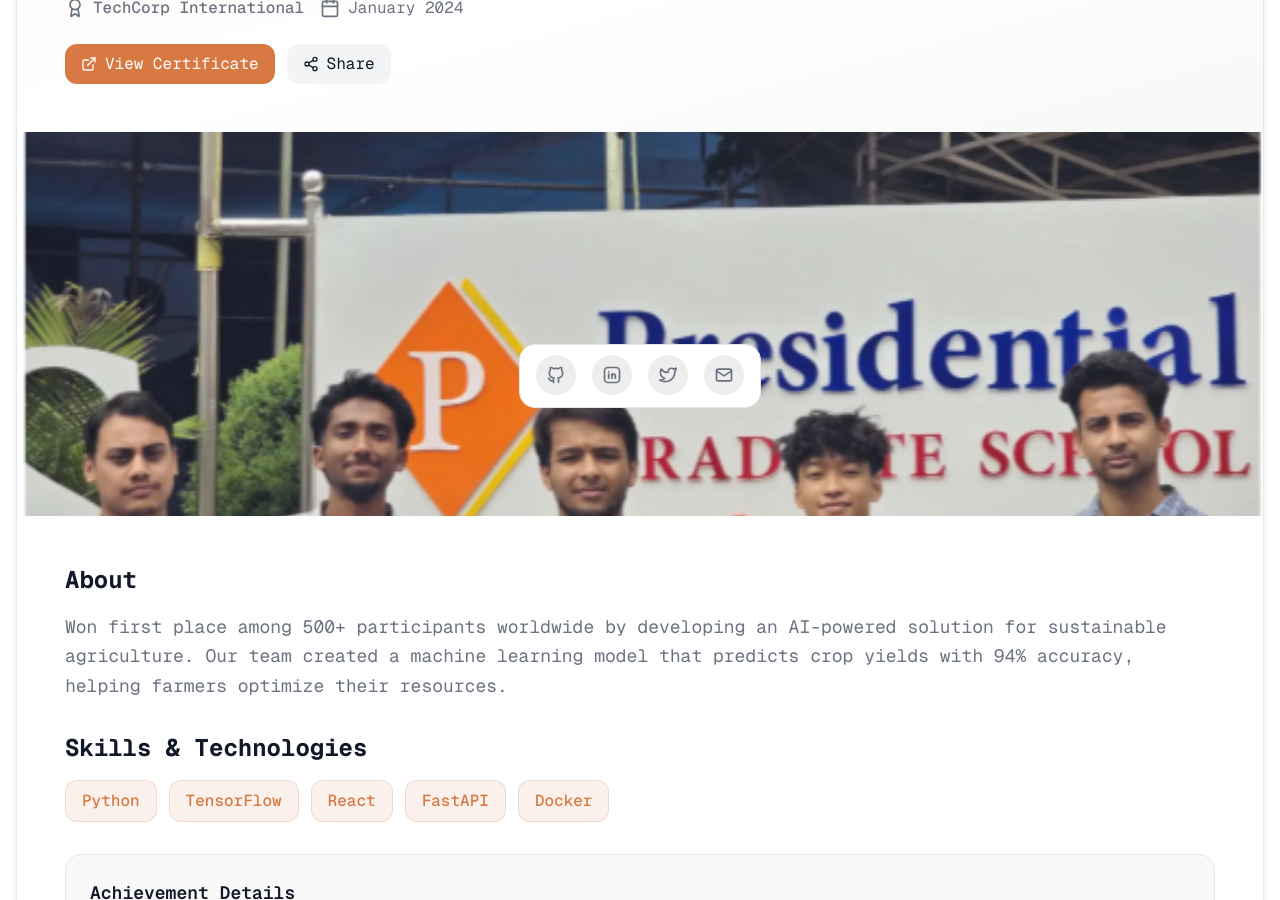
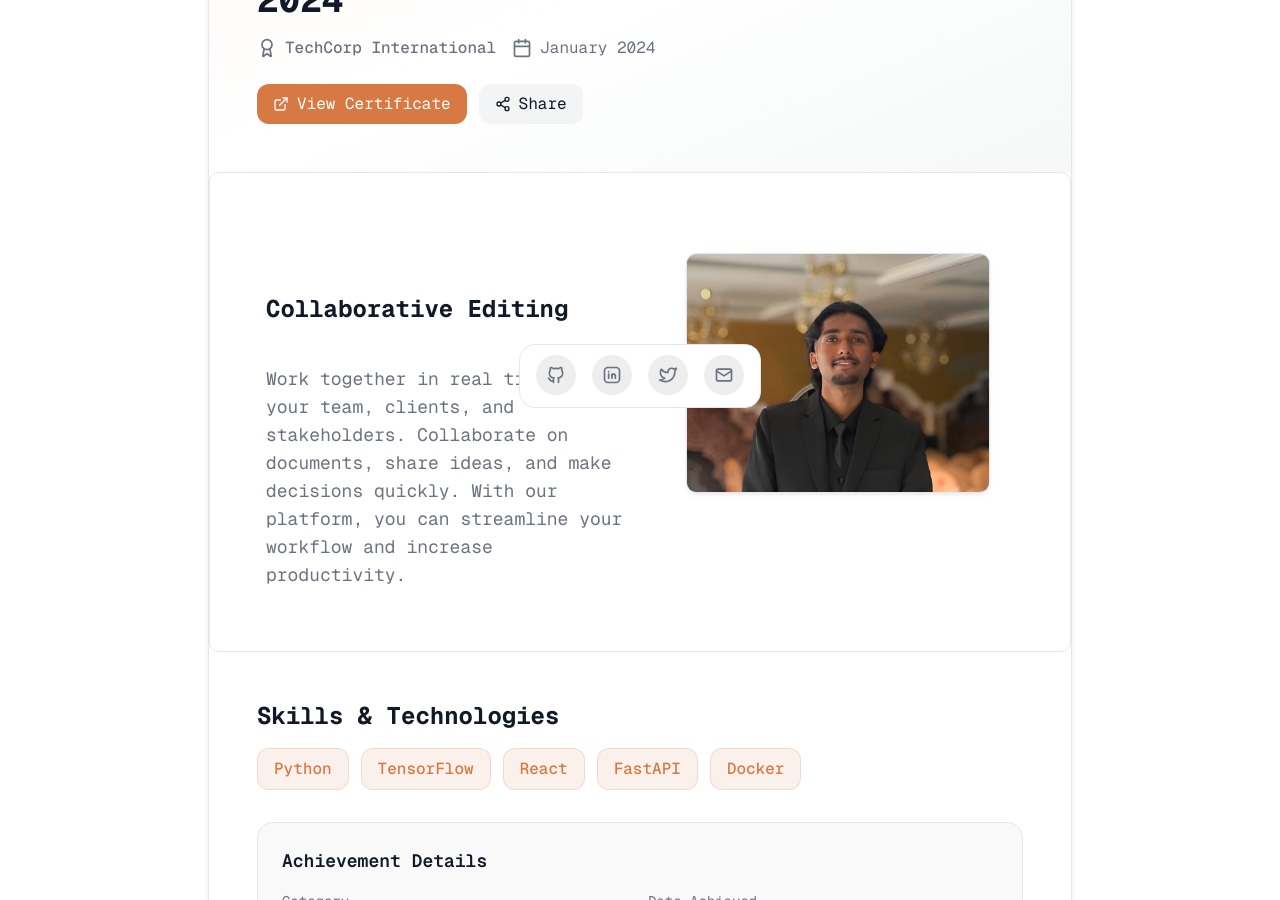
Before and after one commit to AshayaSah/portfolio_website, a Next.js app: page /achievements/hackathon-winner-2024 in a window 1280 px wide. Shown: the part 360-1260 px from the top of the page. Built offline with nearby package versions, Linux system fonts and the light colour scheme.

Commit message:
feat: add sticky scroll in achievement page

```diff
--- a/components/ui/sticky-scroll-reveal.tsx
+++ b/components/ui/sticky-scroll-reveal.tsx
@@ -40,15 +40,17 @@ export const StickyScroll = ({
     setActiveCard(closestBreakpointIndex);
   });
 
+  // Using CSS variable references for theme compatibility
   const backgroundColors = [
-    "#0f172a", // slate-900
-    "#000000", // black
-    "#171717", // neutral-900
+    "hsl(var(--primary))",
+    "hsl(var(--muted))",
+    "hsl(var(--accent))",
   ];
+
   const linearGradients = [
-    "linear-gradient(to bottom right, #06b6d4, #10b981)", // cyan-500 to emerald-500
-    "linear-gradient(to bottom right, #ec4899, #6366f1)", // pink-500 to indigo-500
-    "linear-gradient(to bottom right, #f97316, #eab308)", // orange-500 to yellow-500
+    "linear-gradient(to bottom right, hsl(var(--primary)), hsl(var(--secondary)))",
+    "linear-gradient(to bottom right, hsl(var(--accent)), hsl(var(--primary)))",
+    "linear-gradient(to bottom right, hsl(var(--secondary)), hsl(var(--accent)))",
   ];
 
   const [backgroundGradient, setBackgroundGradient] = useState(
@@ -64,8 +66,16 @@ export const StickyScroll = ({
       animate={{
         backgroundColor: backgroundColors[activeCard % backgroundColors.length],
       }}
-      className="relative flex h-[30rem] justify-center space-x-10 overflow-y-auto rounded-md p-10"
+      transition={{
+        duration: 0.5,
+        ease: "easeInOut",
+      }}
+      className="scrollbar-hide relative flex h-[30rem] justify-center space-x-10 overflow-y-auto rounded-md border border-border p-10"
       ref={ref}
+      style={{
+        scrollbarWidth: "none",
+        msOverflowStyle: "none",
+      }}
     >
       <div className="div relative flex items-start px-4">
         <div className="max-w-2xl">
@@ -78,7 +88,7 @@ export const StickyScroll = ({
                 animate={{
                   opacity: activeCard === index ? 1 : 0.3,
                 }}
-                className="text-2xl font-bold text-slate-100"
+                className="text-2xl font-bold text-foreground"
               >
                 {item.title}
               </motion.h2>
@@ -89,7 +99,7 @@ export const StickyScroll = ({
                 animate={{
                   opacity: activeCard === index ? 1 : 0.3,
                 }}
-                className="text-kg mt-10 max-w-sm text-slate-300"
+                className="mt-10 max-w-sm text-lg text-muted-foreground"
               >
                 {item.description}
               </motion.p>
@@ -98,15 +108,26 @@ export const StickyScroll = ({
           <div className="h-40" />
         </div>
       </div>
-      <div
+      <motion.div
         style={{ background: backgroundGradient }}
+        animate={{ background: backgroundGradient }}
+        transition={{
+          duration: 0.5,
+          ease: "easeInOut",
+        }}
         className={cn(
-          "sticky top-10 hidden h-60 w-80 overflow-hidden rounded-md bg-white lg:block",
+          "sticky top-10 hidden h-60 w-80 overflow-hidden rounded-md border border-border shadow-lg lg:block",
           contentClassName,
         )}
       >
         {content[activeCard].content ?? null}
-      </div>
+      </motion.div>
+
+      <style jsx>{`
+        .scrollbar-hide::-webkit-scrollbar {
+          display: none;
+        }
+      `}</style>
     </motion.div>
   );
 };
--- a/data/AchievementsData.ts
+++ b/data/AchievementsData.tsx
@@ -6,6 +6,72 @@ export const achievementsData: Achievement[] = [
     title: "First Place - Global AI Hackathon 2024",
     organization: "TechCorp International",
     date: "January 2024",
+    about: [
+      {
+        title: "Collaborative Editing",
+        description:
+          "Work together in real time with your team, clients, and stakeholders. Collaborate on documents, share ideas, and make decisions quickly. With our platform, you can streamline your workflow and increase productivity.",
+        content: (
+          <div className="flex h-full w-full items-center justify-center bg-[linear-gradient(to_bottom_right,var(--cyan-500),var(--emerald-500))] text-white">
+            <img
+              src="/professional-profile.jpg"
+              width={300}
+              height={300}
+              className="h-full w-full object-cover"
+              alt="linear board demo"
+            />
+          </div>
+        ),
+      },
+      {
+        title: "Real time changes",
+        description:
+          "See changes as they happen. With our platform, you can track every modification in real time. No more confusion about the latest version of your project. Say goodbye to the chaos of version control and embrace the simplicity of real-time updates.",
+        content: (
+          <div className="flex h-full w-full items-center justify-center text-white">
+            <img
+              src="/godawari.jpeg"
+              width={300}
+              height={300}
+              className="h-full w-full object-cover"
+              alt="linear board demo"
+            />
+          </div>
+        ),
+      },
+      {
+        title: "Version control",
+        description:
+          "Experience real-time updates and never stress about version control again. Our platform ensures that you're always working on the most recent version of your project, eliminating the need for constant manual updates. Stay in the loop, keep your team aligned, and maintain the flow of your work without any interruptions.",
+        content: (
+          <div className="flex h-full w-full items-center justify-center bg-[linear-gradient(to_bottom_right,var(--orange-500),var(--yellow-500))] text-white">
+            <img
+              src="/jungle.jpeg"
+              width={300}
+              height={300}
+              className="h-full w-full object-cover"
+              alt="linear board demo"
+            />
+          </div>
+        ),
+      },
+      {
+        title: "Running out of content",
+        description:
+          "Experience real-time updates and never stress about version control again. Our platform ensures that you're always working on the most recent version of your project, eliminating the need for constant manual updates. Stay in the loop, keep your team aligned, and maintain the flow of your work without any interruptions.",
+        content: (
+          <div className="flex h-full w-full items-center justify-center bg-[linear-gradient(to_bottom_right,var(--cyan-500),var(--emerald-500))] text-white">
+            <img
+              src="/maak-arar.jpeg"
+              width={300}
+              height={300}
+              className="h-full w-full object-cover"
+              alt="linear board demo"
+            />
+          </div>
+        ),
+      },
+    ],
     description:
       "Won first place among 500+ participants worldwide by developing an AI-powered solution for sustainable agriculture. Our team created a machine learning model that predicts crop yields with 94% accuracy, helping farmers optimize their resources.",
     category: "competition",
@@ -13,34 +79,6 @@ export const achievementsData: Achievement[] = [
     skills: ["Python", "TensorFlow", "React", "FastAPI", "Docker"],
     link: "https://example.com/certificate",
     images: ["/achievements/kibo.png"],
-  },
-  {
-    id: "aws-solutions-architect",
-    title: "AWS Certified Solutions Architect - Professional",
-    organization: "Amazon Web Services",
-    date: "November 2023",
-    description:
-      "Earned the AWS Solutions Architect Professional certification, demonstrating advanced technical skills and expertise in designing distributed applications and systems on the AWS platform. This certification validates my ability to design and deploy dynamically scalable, highly available, fault-tolerant, and reliable applications.",
-    category: "certification",
-    skills: [
-      "AWS",
-      "Cloud Architecture",
-      "DevOps",
-      "Infrastructure as Code",
-      "Kubernetes",
-    ],
-    link: "https://aws.amazon.com/certification/",
-  },
-  {
-    id: "opensource-contributor-2023",
-    title: "Top Open Source Contributor Award",
-    organization: "GitHub",
-    date: "December 2023",
-    description:
-      "Recognized as a top contributor to major open-source projects, with over 500 contributions made throughout the year. Contributed to popular frameworks and libraries including Next.js, React, and TailwindCSS, helping improve documentation and fix critical bugs.",
-    category: "recognition",
-    skills: ["JavaScript", "TypeScript", "Git", "Open Source", "Documentation"],
-    link: "https://github.com",
   },
   {
     id: "google-developer-expert",
@@ -87,33 +125,6 @@ export const achievementsData: Achievement[] = [
     ],
     link: "https://www.cncf.io/certification/cka/",
   },
-  {
-    id: "best-mentor-2022",
-    title: "Best Technical Mentor Award",
-    organization: "DevMentor Platform",
-    date: "December 2022",
-    description:
-      "Awarded Best Technical Mentor for outstanding contribution to helping junior developers grow their skills. Mentored 50+ developers in full-stack development, conducted weekly coding sessions, and maintained a 4.9/5 satisfaction rating.",
-    category: "recognition",
-    skills: [
-      "Mentoring",
-      "Teaching",
-      "Full-stack Development",
-      "Code Review",
-      "Career Guidance",
-    ],
-  },
-  {
-    id: "startup-hackathon-winner",
-    title: "Winner - Startup Weekend 2022",
-    organization: "Techstars",
-    date: "September 2022",
-    description:
-      "Led a team to win Startup Weekend by pitching and building a SaaS product for remote team collaboration. Developed a working prototype in 54 hours that attracted interest from three potential investors. The product focused on asynchronous video communication for distributed teams.",
-    category: "competition",
-    rank: "Winner",
-    skills: ["Product Management", "Next.js", "WebRTC", "PostgreSQL", "Agile"],
-  },
 ];
 
 // Helper function to get achievement by ID
--- a/pages/Achievement.tsx
+++ b/pages/Achievement.tsx
@@ -1,7 +1,8 @@
 "use client";
-import { StickyScrollAchievements } from "@/components/ui/sticky-scroll-reveal";
-import React from "react";
-const content = [
+import { StickyScroll } from "@/components/ui/sticky-scroll-reveal";
+import { AchievementAbout } from "@/data/AchievementsTypes";
+
+const content: AchievementAbout[] = [
   {
     title: "Collaborative Editing",
     description:
@@ -52,7 +53,7 @@ const content = [
 export function StickyScrollRevealDemo() {
   return (
     <div className="w-full py-4">
-      <StickyScrollAchievements />
+      <StickyScroll content={content} />
     </div>
   );
 }
--- a/pages/Achievements.tsx
+++ b/pages/Achievements.tsx
@@ -15,6 +15,7 @@ import Link from "next/link";
 import Image from "next/image";
 import { categoryConfig } from "./AchievementsGrid";
 import { Achievement } from "@/data/AchievementsTypes";
+import { StickyScroll } from "@/components/ui/sticky-scroll-reveal";
 
 interface AchievementDetailProps {
   achievement: Achievement;
@@ -48,7 +49,7 @@ export default function Achievements({ achievement }: AchievementDetailProps) {
 
   return (
     <div className="bg-background py-12">
-      <div className="container mx-auto px-4">
+      <div className="container mx-auto px-4 max-w-4xl">
         {/* Back Button */}
         <Link
           href="/achievements"
@@ -122,7 +123,7 @@ export default function Achievements({ achievement }: AchievementDetailProps) {
           </div>
 
           {/* Image Section (if available) */}
-          {achievement.images && (
+          {/* {achievement.images && (
             <div className="relative w-full h-64 md:h-96 bg-muted">
               <Image
                 src={achievement.images[0]}
@@ -132,17 +133,21 @@ export default function Achievements({ achievement }: AchievementDetailProps) {
                 priority
               />
             </div>
+          )} */}
+
+          {achievement.about && (
+            <StickyScroll content={achievement.about}></StickyScroll>
           )}
 
           {/* Content Section */}
           <div className="p-8 md:p-12">
             {/* Description */}
-            <div className="mb-8">
+            {/* <div className="mb-8">
               <h2 className="text-2xl font-bold text-foreground mb-4">About</h2>
               <p className="text-muted-foreground leading-relaxed text-lg">
                 {achievement.description}
               </p>
-            </div>
+            </div> */}
 
             {/* Skills Section */}
             {achievement.skills && achievement.skills.length > 0 && (
```
Also changed, not shown: data/AchievementsTypes.ts (+8 -0 lines).
